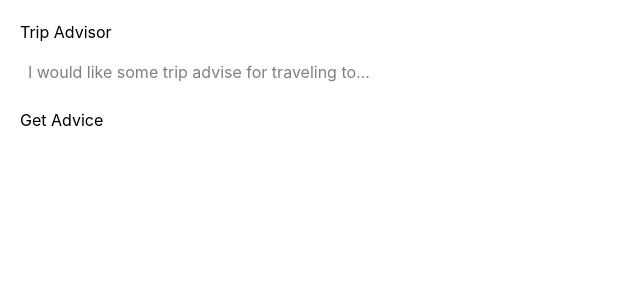
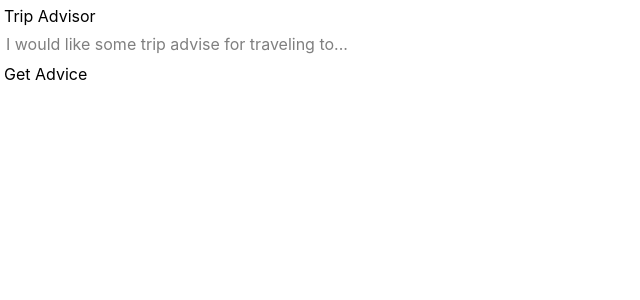
Before and after one commit to RichardRiveraRoman/ai-project, a React (Vite) app: page / in a window 1280 px wide. Shown: the top 300 px of the page, without its empty margins (0-640 px from the left). Built offline with nearby package versions, Linux system fonts and the light colour scheme.

Commit message:
Convert: replace inline styles to tailwind

```diff
--- a/src/components/Chat.tsx
+++ b/src/components/Chat.tsx
@@ -38,7 +38,7 @@
   };
 
   return (
-    <div style={{ padding: '20px' }}>
+    <div className='p-1'>
       <form onSubmit={handleSubmit}>
         <label>Trip Advisor</label>
 
@@ -47,17 +47,17 @@
           value={userQuery}
           onChange={(e) => setUserQuery(e.target.value)}
           placeholder='I would like some trip advise for traveling to...'
-          style={{ width: '100%', padding: '8px', marginTop: '8px' }}
+          className='mt-0.5 w-full p-0.5'
         />
 
-        <button type='submit' style={{ marginTop: '16px' }} disabled={loading}>
+        <button type='submit' className='mt-1' disabled={loading}>
           {loading ? 'Loading...' : 'Get Advice'}
         </button>
       </form>
       {error && <p className='error'>{error}</p>}
       {advice && (
-        <div style={{ marginTop: '24px' }}>
-          <h2>Advisc:</h2>
+        <div className='mt-1'>
+          <h2>Advise:</h2>
           <p>{advice}</p>
         </div>
       )}
```
